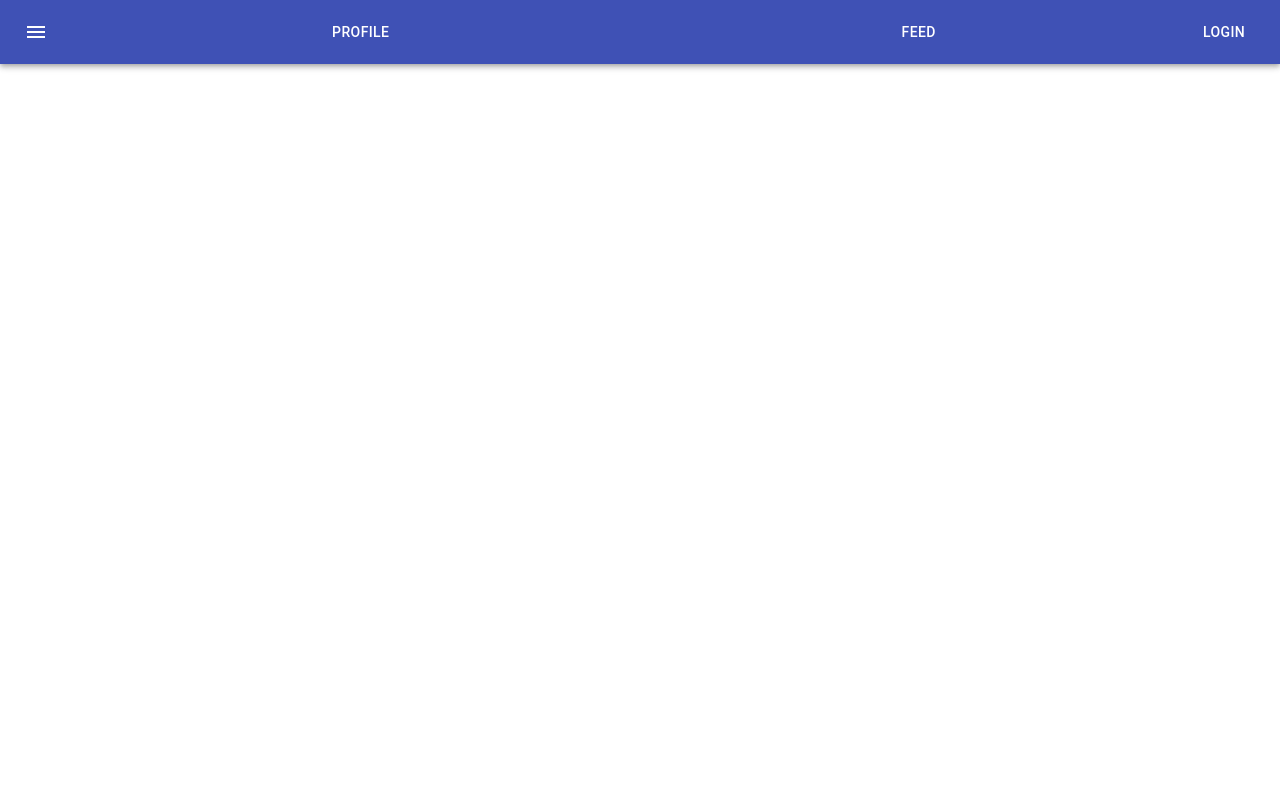
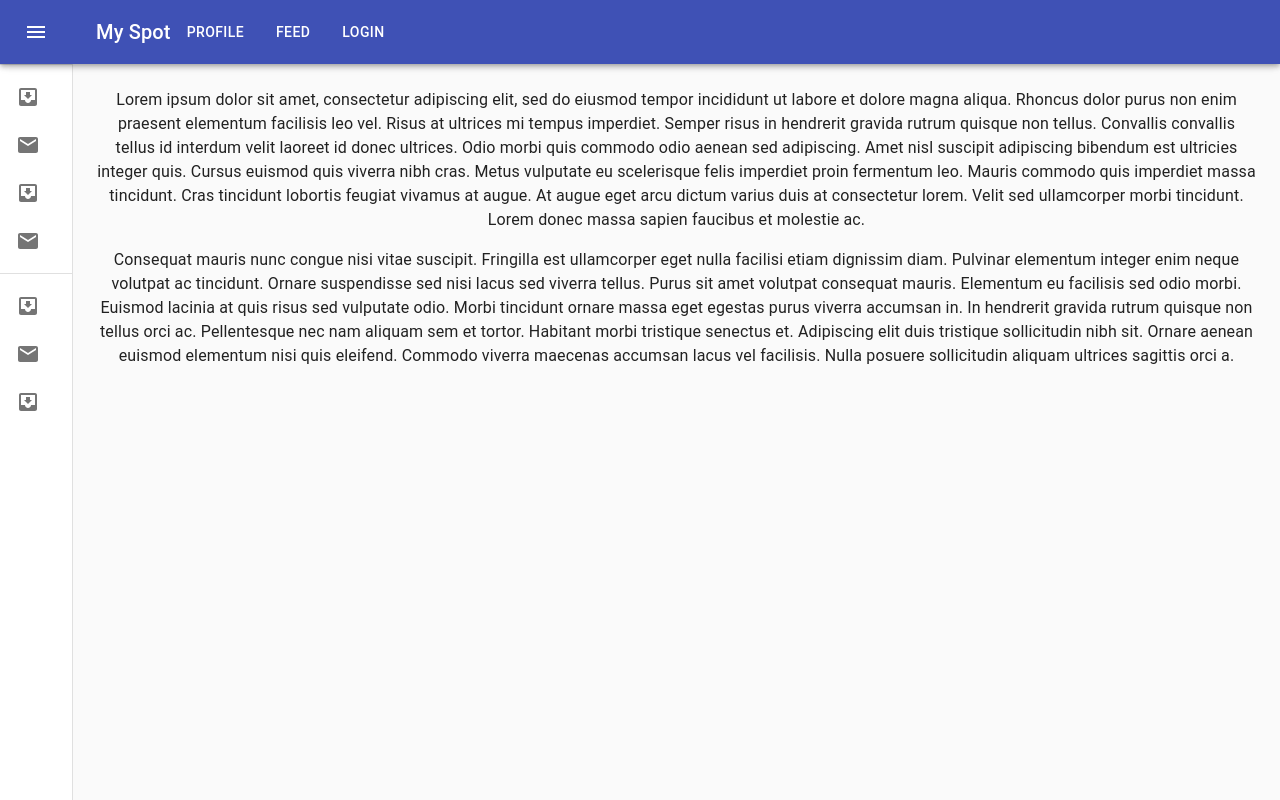
Before and after one commit to sarchst/myspot, a React (Create React App) app: page / in a window 1280 px wide. Built offline with nearby package versions, Linux system fonts and the light colour scheme.

Commit message:
scraped the header and using MiniDrawer template instead to render side bar and top bar

```diff
--- a/src/App.js
+++ b/src/App.js
@@ -1,13 +1,13 @@
 import React from 'react';
 import logo from './logo.svg';
 import { Counter } from './features/counter/Counter';
-import Header from './Layouts/Header';
 import './App.css';
+import MiniDrawer from './Layouts/MiniDrawer';
 
 function App() {
   return (
     <div className="App">
-      <Header />
+      <MiniDrawer />
     </div>
   );
 }
--- a/src/Layouts/Header.js
+++ /dev/null
@@ -1,45 +0,0 @@
-import React from 'react';
-import { makeStyles } from '@material-ui/core/styles';
-import AppBar from '@material-ui/core/AppBar';
-import Toolbar from '@material-ui/core/Toolbar';
-import Typography from '@material-ui/core/Typography';
-import Button from '@material-ui/core/Button';
-import IconButton from '@material-ui/core/IconButton';
-import MenuIcon from '@material-ui/icons/Menu';
-
-const useStyles = makeStyles((theme) => ({
-    root: {
-        flexGrow: 1,
-    },
-    menuButton: {
-        marginRight: theme.spacing(2),
-    },
-    title: {
-        flexGrow: 1,
-        color: 'white'
-    },
-}));
-
-
-export default function Header() {
-    const classes = useStyles();
-
-    return (
-        <div className={classes.root}>
-            <AppBar position="static">
-                <Toolbar>
-                    <IconButton edge="start" className={classes.menuButton} color="inherit" aria-label="menu">
-                        <MenuIcon />
-                    </IconButton>
-                    <Button variant="h6" className={classes.title}>
-                        Profile
-          </Button>
-                    <Button variant="h6" className={classes.title}>
-                        Feed
-                    </Button>
-                    <Button color="inherit">Login</Button>
-                </Toolbar>
-            </AppBar>
-        </div>
-    );
-}
--- /dev/null
+++ b/src/Layouts/MiniDrawer.js
@@ -0,0 +1,201 @@
+import React from 'react';
+import clsx from 'clsx';
+import { makeStyles, useTheme } from '@material-ui/core/styles';
+import Drawer from '@material-ui/core/Drawer';
+import AppBar from '@material-ui/core/AppBar';
+import Toolbar from '@material-ui/core/Toolbar';
+import List from '@material-ui/core/List';
+import CssBaseline from '@material-ui/core/CssBaseline';
+import Typography from '@material-ui/core/Typography';
+import Divider from '@material-ui/core/Divider';
+import IconButton from '@material-ui/core/IconButton';
+import MenuIcon from '@material-ui/icons/Menu';
+import ChevronLeftIcon from '@material-ui/icons/ChevronLeft';
+import ChevronRightIcon from '@material-ui/icons/ChevronRight';
+import ListItem from '@material-ui/core/ListItem';
+import ListItemIcon from '@material-ui/core/ListItemIcon';
+import ListItemText from '@material-ui/core/ListItemText';
+import InboxIcon from '@material-ui/icons/MoveToInbox';
+import MailIcon from '@material-ui/icons/Mail';
+import Button from '@material-ui/core/Button';
+
+
+const drawerWidth = 240;
+
+const useStyles = makeStyles((theme) => ({
+    root: {
+        display: 'flex',
+    },
+    appBar: {
+        zIndex: theme.zIndex.drawer + 1,
+        transition: theme.transitions.create(['width', 'margin'], {
+            easing: theme.transitions.easing.sharp,
+            duration: theme.transitions.duration.leavingScreen,
+        }),
+    },
+    appBarShift: {
+        marginLeft: drawerWidth,
+        width: `calc(100% - ${drawerWidth}px)`,
+        transition: theme.transitions.create(['width', 'margin'], {
+            easing: theme.transitions.easing.sharp,
+            duration: theme.transitions.duration.enteringScreen,
+        }),
+    },
+    menuButton: {
+        marginRight: 36,
+    },
+    hide: {
+        display: 'none',
+    },
+    drawer: {
+        width: drawerWidth,
+        flexShrink: 0,
+        whiteSpace: 'nowrap',
+    },
+    drawerOpen: {
+        width: drawerWidth,
+        transition: theme.transitions.create('width', {
+            easing: theme.transitions.easing.sharp,
+            duration: theme.transitions.duration.enteringScreen,
+        }),
+    },
+    drawerClose: {
+        transition: theme.transitions.create('width', {
+            easing: theme.transitions.easing.sharp,
+            duration: theme.transitions.duration.leavingScreen,
+        }),
+        overflowX: 'hidden',
+        width: theme.spacing(7) + 1,
+        [theme.breakpoints.up('sm')]: {
+            width: theme.spacing(9) + 1,
+        },
+    },
+    toolbar: {
+        display: 'flex',
+        alignItems: 'center',
+        justifyContent: 'flex-end',
+        padding: theme.spacing(0, 1),
+        // necessary for content to be below app bar
+        ...theme.mixins.toolbar,
+    },
+    content: {
+        flexGrow: 1,
+        padding: theme.spacing(3),
+    },
+    navButtons: {
+
+    }
+}));
+
+export default function MiniDrawer() {
+    const classes = useStyles();
+    const theme = useTheme();
+    const [open, setOpen] = React.useState(false);
+
+    const handleDrawerOpen = () => {
+        setOpen(true);
+    };
+
+    const handleDrawerClose = () => {
+        setOpen(false);
+    };
+
+    return (
+        <div className={classes.root}>
+            <CssBaseline />
+            <AppBar
+                position="fixed"
+                className={clsx(classes.appBar, {
+                    [classes.appBarShift]: open,
+                })}
+            >
+                <Toolbar>
+                    <IconButton
+                        color="inherit"
+                        aria-label="open drawer"
+                        onClick={handleDrawerOpen}
+                        edge="start"
+                        className={clsx(classes.menuButton, {
+                            [classes.hide]: open,
+                        })}
+                    >
+                        <MenuIcon />
+                    </IconButton>
+                    <Typography variant="h6" noWrap>
+                        My Spot
+          </Typography>
+                    <Button variant="h6" color="inherit" className={classes.navButtons}>
+                        Profile
+          </Button>
+                    <Button variant="h6" color="inherit" className={classes.navButtons}>
+                        Feed
+                    </Button>
+                    <Button variant="h6" color="inherit" className={classes.navButtons}>Login</Button>
+                </Toolbar>
+            </AppBar>
+            <Drawer
+                variant="permanent"
+                className={clsx(classes.drawer, {
+                    [classes.drawerOpen]: open,
+                    [classes.drawerClose]: !open,
+                })}
+                classes={{
+                    paper: clsx({
+                        [classes.drawerOpen]: open,
+                        [classes.drawerClose]: !open,
+                    }),
+                }}
+            >
+                <div className={classes.toolbar}>
+                    <IconButton onClick={handleDrawerClose}>
+                        {theme.direction === 'rtl' ? <ChevronRightIcon /> : <ChevronLeftIcon />}
+                    </IconButton>
+                </div>
+                <Divider />
+                <List>
+                    {['Inbox', 'Starred', 'Send email', 'Drafts'].map((text, index) => (
+                        <ListItem button key={text}>
+                            <ListItemIcon>{index % 2 === 0 ? <InboxIcon /> : <MailIcon />}</ListItemIcon>
+                            <ListItemText primary={text} />
+                        </ListItem>
+                    ))}
+                </List>
+                <Divider />
+                <List>
+                    {['All mail', 'Trash', 'Spam'].map((text, index) => (
+                        <ListItem button key={text}>
+                            <ListItemIcon>{index % 2 === 0 ? <InboxIcon /> : <MailIcon />}</ListItemIcon>
+                            <ListItemText primary={text} />
+                        </ListItem>
+                    ))}
+                </List>
+            </Drawer>
+            <main className={classes.content}>
+                <div className={classes.toolbar} />
+                <Typography paragraph>
+                    Lorem ipsum dolor sit amet, consectetur adipiscing elit, sed do eiusmod tempor incididunt
+                    ut labore et dolore magna aliqua. Rhoncus dolor purus non enim praesent elementum
+                    facilisis leo vel. Risus at ultrices mi tempus imperdiet. Semper risus in hendrerit
+                    gravida rutrum quisque non tellus. Convallis convallis tellus id interdum velit laoreet id
+                    donec ultrices. Odio morbi quis commodo odio aenean sed adipiscing. Amet nisl suscipit
+                    adipiscing bibendum est ultricies integer quis. Cursus euismod quis viverra nibh cras.
+                    Metus vulputate eu scelerisque felis imperdiet proin fermentum leo. Mauris commodo quis
+                    imperdiet massa tincidunt. Cras tincidunt lobortis feugiat vivamus at augue. At augue eget
+                    arcu dictum varius duis at consectetur lorem. Velit sed ullamcorper morbi tincidunt. Lorem
+                    donec massa sapien faucibus et molestie ac.
+        </Typography>
+                <Typography paragraph>
+                    Consequat mauris nunc congue nisi vitae suscipit. Fringilla est ullamcorper eget nulla
+                    facilisi etiam dignissim diam. Pulvinar elementum integer enim neque volutpat ac
+                    tincidunt. Ornare suspendisse sed nisi lacus sed viverra tellus. Purus sit amet volutpat
+                    consequat mauris. Elementum eu facilisis sed odio morbi. Euismod lacinia at quis risus sed
+                    vulputate odio. Morbi tincidunt ornare massa eget egestas purus viverra accumsan in. In
+                    hendrerit gravida rutrum quisque non tellus orci ac. Pellentesque nec nam aliquam sem et
+                    tortor. Habitant morbi tristique senectus et. Adipiscing elit duis tristique sollicitudin
+                    nibh sit. Ornare aenean euismod elementum nisi quis eleifend. Commodo viverra maecenas
+                    accumsan lacus vel facilisis. Nulla posuere sollicitudin aliquam ultrices sagittis orci a.
+        </Typography>
+            </main>
+        </div>
+    );
+}
```
Also changed, not shown: src/Layouts/Sidebar.js (deleted).
